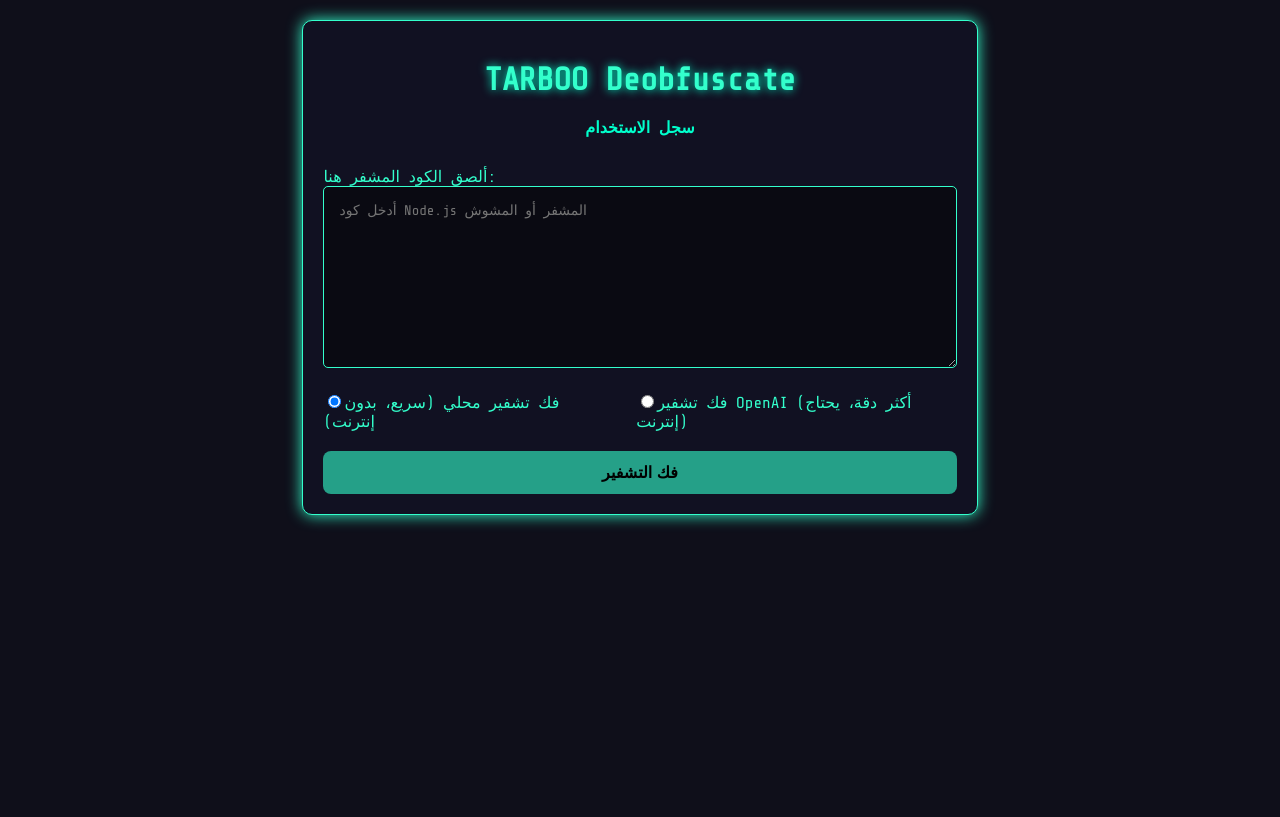
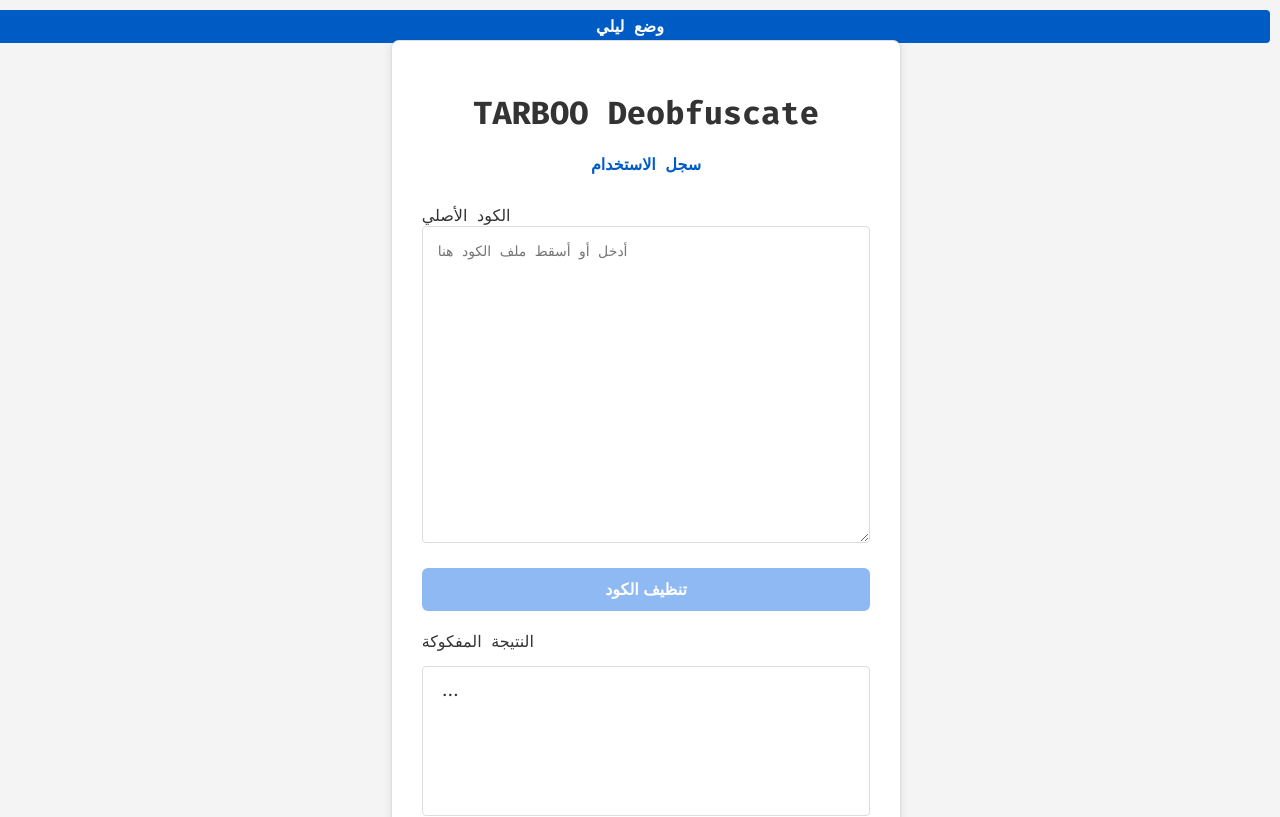
Before and after one commit to Tarboobot2888/tarboo_deobfuscate, a Next.js app: page / in a window 1280 px wide. Shown: the top 817 px of the page. Built offline with nearby package versions, Linux system fonts and the light colour scheme.

Commit message:
Redesign UI with dark mode and analysis

```diff
--- /dev/null
+++ b/components/DarkModeToggle.tsx
@@ -0,0 +1,25 @@
+import { useEffect, useState } from 'react'
+
+export default function DarkModeToggle() {
+  const [dark, setDark] = useState(false)
+
+  useEffect(() => {
+    const saved = localStorage.getItem('theme')
+    const isDark = saved ? saved === 'dark' : window.matchMedia('(prefers-color-scheme: dark)').matches
+    setDark(isDark)
+    document.body.classList.toggle('dark', isDark)
+  }, [])
+
+  function toggle() {
+    const newDark = !dark
+    setDark(newDark)
+    document.body.classList.toggle('dark', newDark)
+    localStorage.setItem('theme', newDark ? 'dark' : 'light')
+  }
+
+  return (
+    <button className="theme-toggle" onClick={toggle} aria-label="Toggle dark mode">
+      {dark ? 'وضع نهاري' : 'وضع ليلي'}
+    </button>
+  )
+}
--- a/lib/openai.ts
+++ /dev/null
@@ -1,37 +0,0 @@
-// lib/openai.ts
-import axios from "axios";
-
-// مفتاح OpenAI مباشر
-const OPENAI_API_KEY = "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";
-
-export async function deobfuscateWithOpenAI(code: string): Promise<string> {
-  const prompt = `
-فك شفرة هذا الكود المشفر بجافاسكريبت node.js، وأعد كتابته بشكل واضح ومنسق:
-
-${code}
-
-أعد كتابة الكود المفكوك فقط بدون شرح.
-  `;
-
-  try {
-    const response = await axios.post(
-      "https://api.openai.com/v1/chat/completions",
-      {
-        model: "gpt-4o-mini",
-        messages: [{ role: "user", content: prompt }],
-        temperature: 0,
-        max_tokens: 2000,
-      },
-      {
-        headers: {
-          "Content-Type": "application/json",
-          Authorization: `Bearer ${OPENAI_API_KEY}`,
-        },
-      }
-    );
-
-    return response.data.choices[0].message.content || "لم يتم فك التشفير.";
-  } catch (error: any) {
-    return "حدث خطأ أثناء استخدام OpenAI: " + (error.message || "غير معروف");
-  }
-}
--- a/package.json
+++ b/package.json
@@ -21,7 +21,8 @@
     "next": "^15.3.3",
     "react": "18.2.0",
     "react-dom": "18.2.0",
-    "vm2": "^3.9.17"
+    "vm2": "^3.9.17",
+    "prettier": "^3.2.5"
   },
   "devDependencies": {
     "@types/babel__generator": "^7.6.7",
--- a/pages/_app.tsx
+++ b/pages/_app.tsx
@@ -1,7 +1,13 @@
 // pages/_app.tsx
 import '../styles/globals.css'
 import type { AppProps } from 'next/app'
+import DarkModeToggle from '../components/DarkModeToggle'
 
 export default function App({ Component, pageProps }: AppProps) {
-  return <Component {...pageProps} />
+  return (
+    <>
+      <DarkModeToggle />
+      <Component {...pageProps} />
+    </>
+  )
 }
--- a/pages/api/openai-decode.ts
+++ /dev/null
@@ -1,22 +0,0 @@
-// pages/api/openai-decode.ts
-import type { NextApiRequest, NextApiResponse } from "next";
-import { deobfuscateWithOpenAI } from "../../lib/openai";
-
-export default async function handler(req: NextApiRequest, res: NextApiResponse) {
-  if (req.method !== "POST") {
-    return res.status(405).json({ error: "Method not allowed" });
-  }
-
-  const { code } = (req as any).body;
-
-  if (!code) {
-    return res.status(400).json({ error: "Code is required" });
-  }
-
-  try {
-    const decoded = await deobfuscateWithOpenAI(code);
-    res.status(200).json({ decoded });
-  } catch (error: any) {
-    res.status(500).json({ error: error.message || "Unknown error" });
-  }
-}
--- a/pages/index.tsx
+++ b/pages/index.tsx
@@ -3,13 +3,21 @@
 import { deobfuscateLocal } from "../lib/webcrack-wrapper";
 import axios from "axios";
 import Link from "next/link";
+import prettier from "prettier/standalone";
+import parserBabel from "prettier/plugins/babel";
 
 export default function Home() {
   const [code, setCode] = useState("");
   const [output, setOutput] = useState("");
   const [loading, setLoading] = useState(false);
-  const [method, setMethod] = useState<"local" | "openai">("local");
   const [error, setError] = useState<string | null>(null);
+  const [stats, setStats] = useState<{before:{vars:number,funcs:number},after:{vars:number,funcs:number}} | null>(null);
+
+  function getStats(str: string) {
+    const vars = (str.match(/\b(var|let|const)\b/g) || []).length;
+    const funcs = (str.match(/\bfunction\b|=>/g) || []).length;
+    return { vars, funcs };
+  }
 
   // سجل الاستخدام في localStorage
   useEffect(() => {
@@ -17,7 +25,7 @@
       const history = JSON.parse(localStorage.getItem("history") || "[]");
       localStorage.setItem(
         "history",
-        JSON.stringify([{ input: code, output, method, timestamp: Date.now() }, ...history].slice(0, 30))
+        JSON.stringify([{ input: code, output, method: 'local', timestamp: Date.now() }, ...history].slice(0, 30))
       );
     }
   }, [output]);
@@ -26,18 +34,39 @@
     setError(null);
     setOutput("");
     setLoading(true);
+    setStats({ before: getStats(code), after: { vars: 0, funcs: 0 } });
     try {
-    if (method === "local") {
       const response = await axios.post("/api/deobfuscate-local", { code });
       setOutput(response.data.decoded);
-    } else {
-      const response = await axios.post("/api/openai-decode", { code });
-      setOutput(response.data.decoded);
-    }
+      setStats({ before: getStats(code), after: getStats(response.data.decoded) });
     } catch (e: any) {
       setError(e.message || "حدث خطأ أثناء فك التشفير");
     }
     setLoading(false);
+  }
+
+  async function handleBeautify() {
+    try {
+      const formatted = await prettier.format(code, {
+        parser: 'babel',
+        plugins: [parserBabel]
+      });
+      setCode(formatted);
+    } catch (e) {
+      console.error(e);
+    }
+  }
+
+  function onDrop(e: React.DragEvent<HTMLTextAreaElement>) {
+    e.preventDefault();
+    const file = e.dataTransfer.files[0];
+    if (file) {
+      const reader = new FileReader();
+      reader.onload = (ev) => {
+        if (typeof ev.target?.result === 'string') setCode(ev.target.result);
+      };
+      reader.readAsText(file);
+    }
   }
 
   return (
@@ -50,46 +79,43 @@
       </header>
 
       <section>
-        <label>ألصق الكود المشفر هنا:</label>
+        <div className="editor-grid">
+          <div>
+            <label>الكود الأصلي</label>
             <textarea
               className="code-input"
               value={code}
               onChange={(e) => setCode(e.target.value)}
-          rows={10}
-          placeholder="أدخل كود Node.js المشفر أو المشوش"
+              onDrop={onDrop}
+              onDragOver={(e) => e.preventDefault()}
+              placeholder="أدخل أو أسقط ملف الكود هنا"
+              rows={15}
             />
+            <button onClick={handleBeautify} disabled={!code.trim()}>تنظيف الكود</button>
+          </div>
 
-        <div className="method-select">
-          <label>
-            <input
-              type="radio"
-              checked={method === "local"}
-              onChange={() => setMethod("local")}
-            />
-            فك تشفير محلي (سريع، بدون إنترنت)
-          </label>
-          <label>
-            <input
-              type="radio"
-              checked={method === "openai"}
-              onChange={() => setMethod("openai")}
-            />
-            فك تشفير OpenAI (أكثر دقة، يحتاج إنترنت)
-          </label>
+          <div>
+            <label>النتيجة المفكوكة</label>
+            <pre className="code-output">{output || '...'}</pre>
           </div>
+
+          <div>
+            <label>التحليل</label>
+            <pre className="code-output">
+              {stats
+                ? `المتغيرات قبل: ${stats.before.vars}\nالدوال قبل: ${stats.before.funcs}\n\nالمتغيرات بعد: ${stats.after.vars}\nالدوال بعد: ${stats.after.funcs}`
+                : '...'}
+            </pre>
+          </div>
+        </div>
+
+        <p className="method-info">فك تشفير محلي سريع بدون إنترنت</p>
 
         <button onClick={handleDecode} disabled={loading || !code.trim()}>
           {loading ? "جاري فك التشفير..." : "فك التشفير"}
         </button>
 
         {error && <p className="error">{error}</p>}
-
-        {output && (
-          <>
-            <label>النتيجة المفكوكة:</label>
-            <pre className="code-output">{output}</pre>
-          </>
-        )}
       </section>
     </main>
   );
--- a/styles/globals.css
+++ b/styles/globals.css
@@ -1,10 +1,29 @@
 /* globals.css */
-@import url('https://fonts.googleapis.com/css2?family=Share+Tech+Mono&display=swap');
+@import url('https://fonts.googleapis.com/css2?family=Fira+Code:wght@400;700&display=swap');
+@import url('https://fonts.googleapis.com/css2?family=JetBrains+Mono:wght@400;700&display=swap');
+
+:root {
+  --bg: #f4f4f4;
+  --text: #333;
+  --surface: #fff;
+  --border: #ddd;
+  --primary: #005cc5;
+  --primary-hover: #004b9f;
+}
+
+body.dark {
+  --bg: #0b0e11;
+  --text: #e5e7eb;
+  --surface: #1a1d21;
+  --border: #333;
+  --primary: #3b82f6;
+  --primary-hover: #2563eb;
+}
 
 body {
-  background-color: #0f0f1a;
-  color: #33ffcc;
-  font-family: 'Share Tech Mono', monospace, monospace;
+  background: var(--bg);
+  color: var(--text);
+  font-family: 'Fira Code', 'JetBrains Mono', monospace;
   margin: 0;
   padding: 0;
   min-height: 100vh;
@@ -14,20 +33,21 @@
 }
 
 .container {
-  max-width: 900px;
+  max-width: 800px;
   width: 90%;
-  margin: 20px auto;
-  background: #111122;
-  border: 1px solid #33ffcc;
-  border-radius: 10px;
-  padding: 20px;
-  box-shadow: 0 0 15px #33ffcc;
+  margin: 40px auto;
+  background: var(--surface);
+  border: 1px solid var(--border);
+  border-radius: 8px;
+  padding: 30px;
+  box-shadow: 0 2px 8px rgba(0,0,0,0.1);
+  position: relative;
 }
 
 h1 {
   text-align: center;
   margin-bottom: 20px;
-  text-shadow: 0 0 10px #00ffcc;
+  color: var(--text);
 }
 
 nav {
@@ -36,7 +56,7 @@
 }
 
 nav a {
-  color: #00ffcc;
+  color: var(--primary);
   text-decoration: none;
   font-weight: bold;
   margin: 0 15px;
@@ -44,15 +64,15 @@
 }
 
 nav a:hover {
-  color: #66ffff;
+  color: var(--primary-hover);
 }
 
 .code-input, .code-output, pre {
-  background: #0a0a12;
-  border: 1px solid #33ffcc;
-  border-radius: 5px;
-  color: #33ffcc;
-  font-family: 'Share Tech Mono', monospace;
+  background: var(--surface);
+  border: 1px solid var(--border);
+  border-radius: 4px;
+  color: var(--text);
+  font-family: 'Fira Code', 'JetBrains Mono', monospace;
   padding: 15px;
   white-space: pre-wrap;
   word-break: break-word;
@@ -64,51 +84,46 @@
   resize: vertical;
 }
 
-.method-select {
+.method-info {
   margin-bottom: 20px;
-  display: flex;
-  gap: 30px;
-}
-
-.method-select label {
-  cursor: pointer;
-  user-select: none;
+  font-weight: bold;
+  text-align: center;
 }
 
 button {
-  background: #33ffcc;
+  background: var(--primary);
   border: none;
-  color: #000;
+  color: #fff;
   padding: 12px 25px;
   font-weight: bold;
   cursor: pointer;
-  border-radius: 8px;
+  border-radius: 6px;
   font-size: 16px;
   transition: background 0.3s ease;
   width: 100%;
 }
 
 button:disabled {
-  background: #33ffcc99;
+  background: #8fb9f2;
   cursor: not-allowed;
 }
 
 button:hover:not(:disabled) {
-  background: #00ccaa;
+  background: var(--primary-hover);
 }
 
 .error {
-  color: #ff4444;
+  color: #cc0000;
   font-weight: bold;
   margin-bottom: 20px;
 }
 
 .history-item {
-  border: 1px solid #33ffcc;
+  border: 1px solid var(--border);
   border-radius: 8px;
   padding: 15px;
   margin-bottom: 15px;
-  background: #121225;
+  background: var(--surface);
 }
 
 .history-item details summary {
@@ -119,11 +134,36 @@
 }
 
 .clear-btn {
-  background: #ff4444;
+  background: #dc2626;
   color: #fff;
   margin-top: 20px;
 }
 
 .clear-btn:hover {
-  background: #cc0000;
+  background: #b91c1c;
 }
+
+.theme-toggle {
+  position: absolute;
+  top: 10px;
+  right: 10px;
+  background: var(--primary);
+  color: #fff;
+  border: none;
+  padding: 6px 12px;
+  border-radius: 4px;
+  cursor: pointer;
+  font-family: inherit;
+  transition: background 0.3s ease;
+}
+
+.theme-toggle:hover {
+  background: var(--primary-hover);
+}
+
+.editor-grid {
+  display: grid;
+  grid-template-columns: repeat(auto-fit, minmax(250px, 1fr));
+  gap: 20px;
+  margin-bottom: 20px;
+}
```
Also changed, not shown: 1 other file (tests, documents, lock files or other folders). Lines whose indentation alone changed are shown as unchanged.
